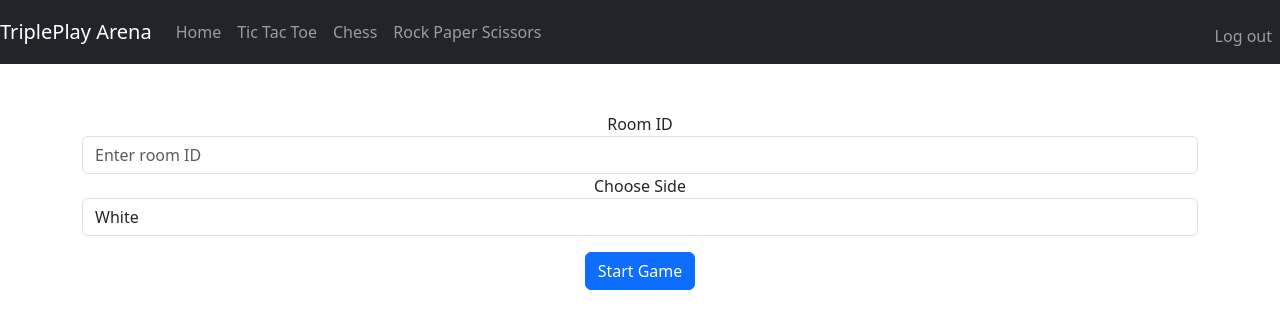
After one commit to Benett-t/Final_Project, a Flask app: page /chess in a window 1280 px wide. The commit adds this page. Shown: the top 329 px of the page. Run offline with Flask 3, Linux system fonts and the light colour scheme; a user stored in the database is signed in; some libraries are stand-ins or nearby versions.

Commit message:
Temporery solution also need to make it so people cant change the color they are playing with maybe make the room search a post request insted of redirection

```diff
--- a/Final_Project/app.py
+++ b/Final_Project/app.py
@@ -1,4 +1,4 @@
-from flask import session, Flask, render_template, request, redirect, jsonify
+from flask import session, Flask, render_template, request, redirect, url_for
 from flask_session import Session
 from flask_socketio import SocketIO, emit, join_room, leave_room
 import sqlite3
@@ -368,3 +368,16 @@ def handle_move(data):
             emit('move_response', {"success": False, "error": "Invalid move"}, room=room)
     except Exception as e:
         emit('move_response', {"success": False, "error": str(e)}, room=room)
+
+@app.route("/chess", methods=["POST", "GET"])
+@login_required
+def croom():
+    if request.method == "GET":
+        return render_template("searchchess.html")
+    else:
+        room = request.form.get('room')
+        color = request.form.get('color')
+        if room and color:
+            return redirect(url_for('chessboard', color=color, roomid=room))
+        else:
+            return render_template("searchchess.html")
--- a/Final_Project/templates/layout.html
+++ b/Final_Project/templates/layout.html
@@ -46,12 +46,6 @@
                     <li class="nav-item">
                     <a class="nav-link" href="/rockpaperscissors">Rock Paper Scissors</a>
                     </li>
-                    <li class="nav-item">
-                        <a class="nav-link" href="/chessboard/white">Play with white test</a>
-                    </li>
-                    <li class="nav-item">
-                        <a class="nav-link" href="/chessboard/black">Play with black test</a>
-                    </li>
                 </ul>
                 <ul class="navbar-nav ms-auto mt-2">
                     <li class="nav-item"><a class="nav-link" href="/logout">Log out</a></li>
--- /dev/null
+++ b/Final_Project/templates/searchchess.html
@@ -0,0 +1,24 @@
+{% extends "layout.html" %}
+
+{% block title %}
+Chess
+{% endblock %}
+
+{% block main %}
+    <form method="POST" action="/chess">
+    <div class="form-group">
+      <label for="room">Room ID</label>
+      <input type="text" class="form-control" id="room" name="room" placeholder="Enter room ID" required>
+    </div>
+
+    <div class="form-group">
+      <label for="color">Choose Side</label>
+      <select class="form-control" id="color" name="color" required>
+        <option value="white">White</option>
+        <option value="black">Black</option>
+      </select>
+    </div>
+
+    <button type="submit" class="btn btn-primary mt-3">Start Game</button>
+  </form>
+{% endblock %}
```
Also changed, not shown: Final_Project/users.db, 4 other files.
